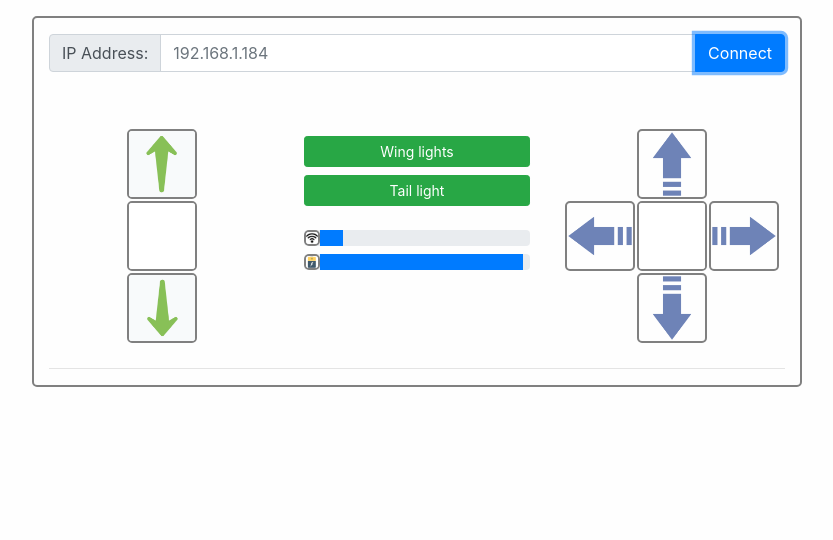
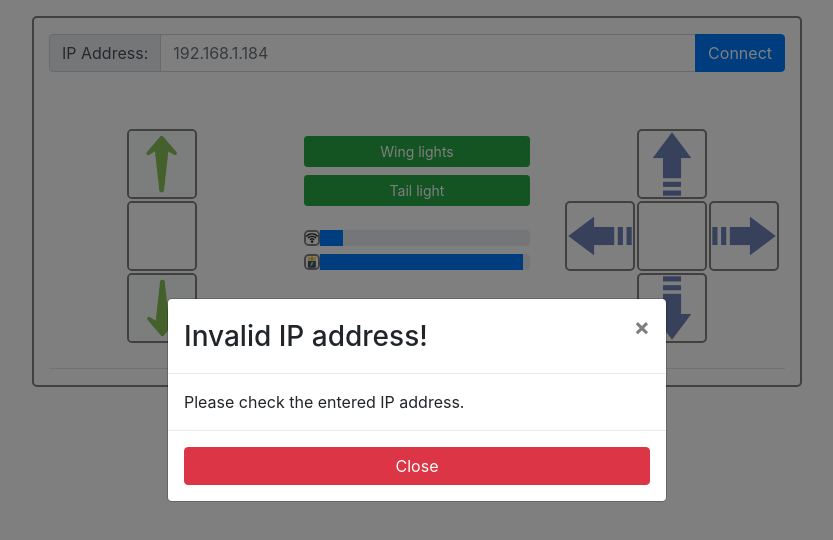
Before and after one commit to InputBlackBoxOutput/Bicopter, an Electron app: page application/render/index.html in a window 1100 px wide. Both pictures are taken after a click on the button "Connect". Shown: the whole page, without its empty margins (133-966 px from the left). Drawn offline with Linux system fonts and the light colour scheme.

Commit message:
Electron application: Message modal

```diff
--- a/application/render/index.html
+++ b/application/render/index.html
@@ -102,6 +102,28 @@
         <hr>
     </div>
 
+    <!-- Modal -->
+    <button id="show-modal" hidden="true" data-toggle="modal" data-target="#generic-modal"></button>
+
+    <div class="modal fade" id="generic-modal" tabindex="-1">
+        <div class="modal-dialog modal-dialog-centered">
+            <div class="modal-content">
+                <div class="modal-header">
+                    <h3 class="modal-title">ABC</h3>
+                    <button type="button" class="close" data-dismiss="modal" aria-label="Close">
+                        <span aria-hidden="true">&times;</span>
+                    </button>
+                </div>
+                <div class="modal-body">
+                    ABC
+                </div>
+                <div class="modal-footer">
+                    <button type="button" class="btn btn-danger btn-block" data-dismiss="modal">Close</button>
+                </div>
+            </div>
+        </div>
+    </div>
+
     <script src="script/jquery-3.2.1.slim.min.js"></script>
     <script src="script/popper.min.js"></script>
     <script src="script/bootstrap.min.js"></script>
--- a/application/render/script/index.js
+++ b/application/render/script/index.js
@@ -28,7 +28,7 @@ function validateIPAddress(IP) {
 // Establish wireless connection over WiFi
 connectButton.addEventListener("click", () => {
     if (!validateIPAddress(textFieldIP.value)) {
-        alert("Invalid IP address");
+        displayMessageViaModal("Invalid IP address!", "Please check the entered IP address.");
         return;
     };
 
@@ -37,7 +37,7 @@ connectButton.addEventListener("click", () => {
             isDeviceConnected = true;
         })
         .catch(error => {
-            alert("Unable to connect to the device!")
+            displayMessageViaModal("Device failed to connect!", "Please check if the device is powered on and try again.");
         });
 })
 
@@ -70,3 +70,18 @@ tailLightButton.addEventListener("click", () => {
     if (isDeviceConnected)
         fetch(`http://${textFieldIP.value}/tail-lights`);
 })
+
+
+// Generic modal to elegantly display message
+
+// "Low battery voltage!"
+// "Please land the bicopter as soon as possible."
+
+// "Low signal strenght!"
+// "Turn the bicopter around to avoid loosing connection."
+
+function displayMessageViaModal(messageTitle, messageContent) {
+    document.getElementsByClassName('modal-title')[0].innerText = messageTitle;
+    document.getElementsByClassName('modal-body')[0].innerText = messageContent;
+    document.getElementById('show-modal').click();
+}
```
